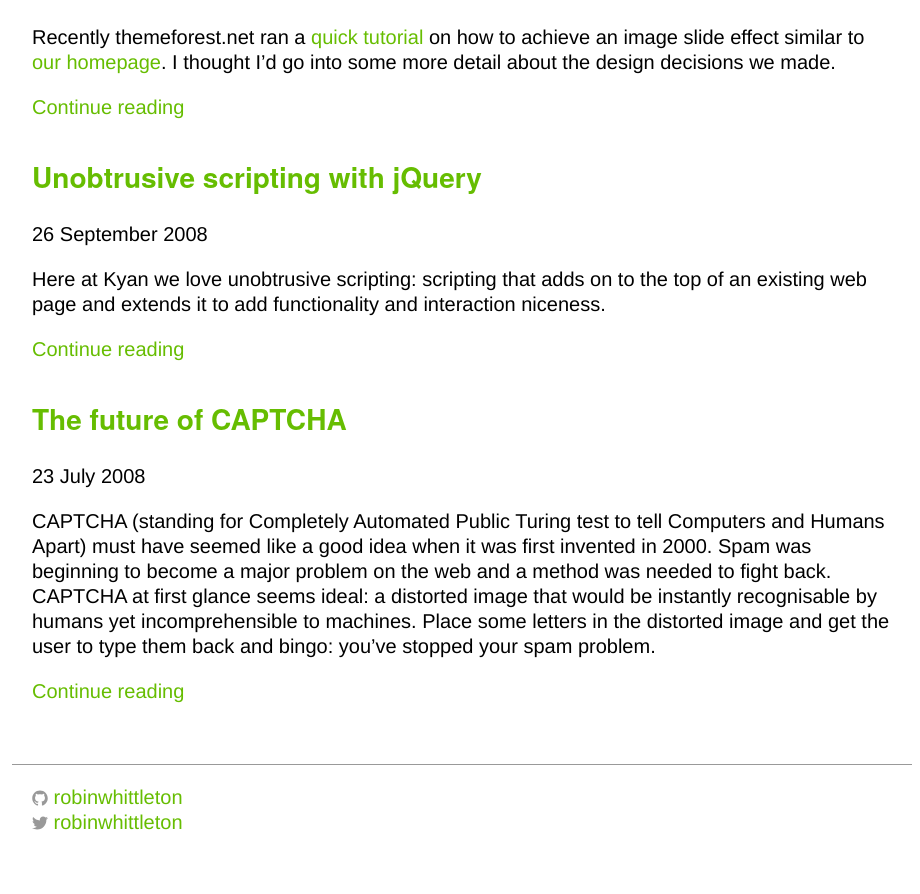
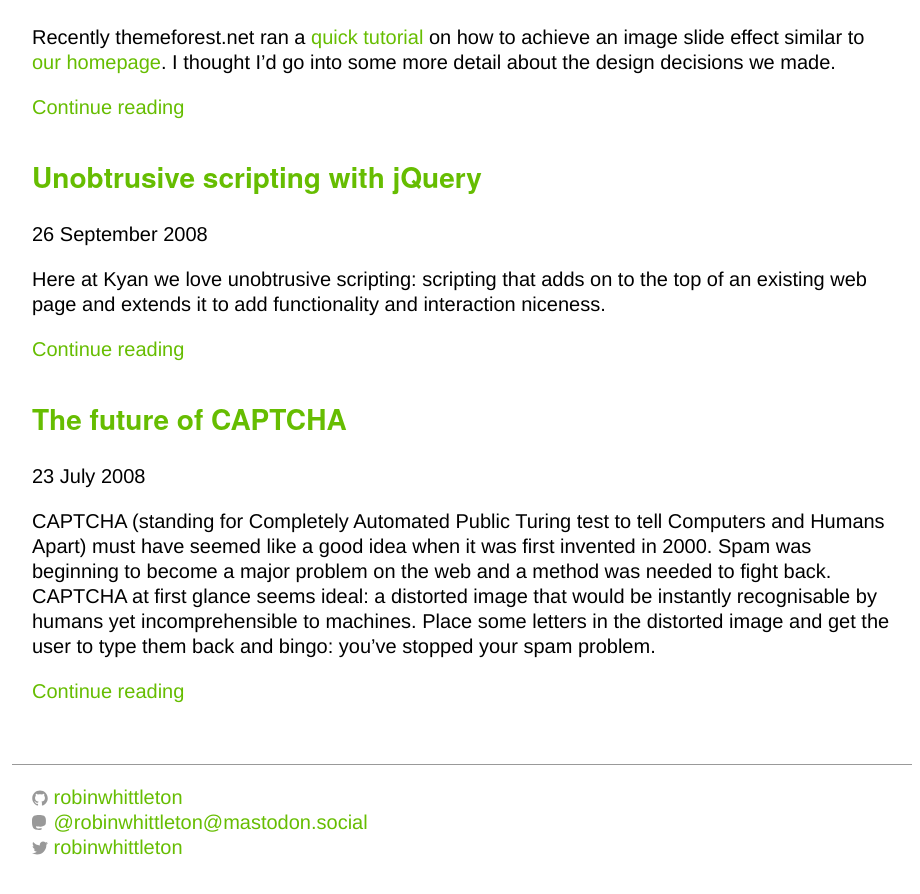
Before and after one commit to robinwhittleton/reala.net, a Jekyll site: the page built from index.html, in a window 1280 px wide and 900 px high, scrolled down 9714 px. Shown: the top 894 px of the window, without its empty margins (178-1098 px from the left). Built offline with Jekyll 4.4.1, drawn with Linux system fonts in a browser that asks for light colours.

Commit message:
Add mastodon.social link

```diff
--- a/_config.yml
+++ b/_config.yml
@@ -5,7 +5,7 @@ email: robin@reala.net
 baseurl: "" # the subpath of your site, e.g. /blog/
 url: "https://www.robinwhittleton.com" # the base hostname & protocol for your site
 twitter_username: robinwhittleton
-github_username:  robinwhittleton
+github_username: robinwhittleton
 permalink: pretty
 date_format: "%-d %B %Y"
 
--- a/_includes/footer.html
+++ b/_includes/footer.html
@@ -3,7 +3,7 @@
     {% if site.github_username %}
     <li>
       <a href="https://github.com/{{ site.github_username }}">
-        <span class="icon  icon--github">
+        <span class="icon icon--github">
           <svg viewBox="0 0 16 16">
             <path fill="#828282" d="M7.999,0.431c-4.285,0-7.76,3.474-7.76,7.761 c0,3.428,2.223,6.337,5.307,7.363c0.388,0.071,0.53-0.168,0.53-0.374c0-0.184-0.007-0.672-0.01-1.32 c-2.159,0.469-2.614-1.04-2.614-1.04c-0.353-0.896-0.862-1.135-0.862-1.135c-0.705-0.481,0.053-0.472,0.053-0.472 c0.779,0.055,1.189,0.8,1.189,0.8c0.692,1.186,1.816,0.843,2.258,0.645c0.071-0.502,0.271-0.843,0.493-1.037 C4.86,11.425,3.049,10.76,3.049,7.786c0-0.847,0.302-1.54,0.799-2.082C3.768,5.507,3.501,4.718,3.924,3.65 c0,0,0.652-0.209,2.134,0.796C6.677,4.273,7.34,4.187,8,4.184c0.659,0.003,1.323,0.089,1.943,0.261 c1.482-1.004,2.132-0.796,2.132-0.796c0.423,1.068,0.157,1.857,0.077,2.054c0.497,0.542,0.798,1.235,0.798,2.082 c0,2.981-1.814,3.637-3.543,3.829c0.279,0.24,0.527,0.713,0.527,1.437c0,1.037-0.01,1.874-0.01,2.129 c0,0.208,0.14,0.449,0.534,0.373c3.081-1.028,5.302-3.935,5.302-7.362C15.76,3.906,12.285,0.431,7.999,0.431z"/>
           </svg>
@@ -13,6 +13,18 @@
       </a>
     </li>
     {% endif %}
+
+    <li>
+      <a rel="me" href="https://mastodon.social/@robinwhittleton">
+        <span class="icon icon--mastodon">
+          <svg viewBox="0 0 16 16">
+            <path fill="#828282" d="M13.7 9c-.2 1-1.8 2.2-3.7 2.4-1 .1-2 .3-3 .2-1.7 0-3-.4-3-.4v.5c.2 1.6 1.7 1.7 3 1.8 1.4 0 2.6-.4 2.6-.4v1.3s-.9.5-2.6.6c-1 0-2.1 0-3.5-.4-2.9-.8-3.4-4-3.5-7V4.8C0 1.7 2.1.7 2.1.7 3.2.2 5.1 0 7 0c2 0 3.8.2 4.9.7 0 0 2 1 2 4.2 0 0 .1 2.4-.2 4"/>
+            <path fill="#fff" d="M11.5 5.2v4H9.9v-4c0-.7-.3-1.1-1-1.1-.8 0-1.1.5-1.1 1.4v2.1H6.2v-2c0-1-.4-1.5-1.1-1.5-.7 0-1 .4-1 1.2V9H2.5v-4c0-.7.2-1.4.6-1.8.5-.5 1-.8 1.7-.8a2 2 0 0 1 1.8 1L7 4l.4-.6c.4-.7 1-1 1.8-1 .7 0 1.2.3 1.7.8.4.4.6 1 .6 1.9"/>
+          </svg>
+        </span>
+        <span class="username">@robinwhittleton@mastodon.social</span>
+      </a>
+    </li>
 
     {% if site.twitter_username %}
     <li>
```
